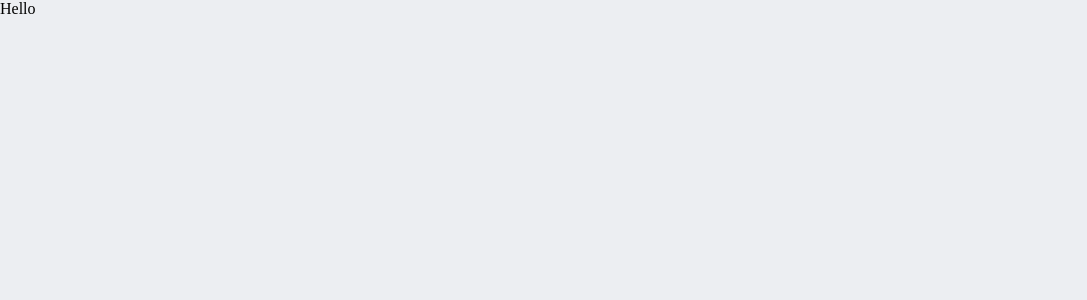
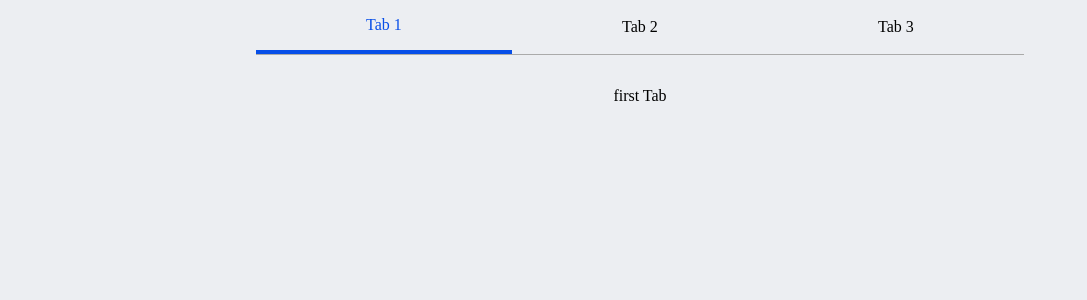
Before and after one commit to Ovictorhugol/FormChallenge, a React (Vite) app: page / in a window 1280 px wide. Shown: the top 300 px of the page, without its empty margins (0-1087 px from the left). Built offline with nearby package versions, Linux system fonts and the light colour scheme.

Commit message:
Feat: Componente tabs done

```diff
--- a/index.html
+++ b/index.html
@@ -1,5 +1,5 @@
 <!DOCTYPE html>
-<html lang="en">
+<html lang="pt-br">
   <head>
     <meta charset="UTF-8" />
     <link rel="icon" type="image/svg+xml" href="/src/favicon.svg" />
--- a/package.json
+++ b/package.json
@@ -10,6 +10,7 @@
   "dependencies": {
     "react": "^18.0.0",
     "react-dom": "^18.0.0",
+    "react-tabs": "^5.1.0",
     "styled-components": "^5.3.5"
   },
   "devDependencies": {
--- a/src/App.jsx
+++ b/src/App.jsx
@@ -1,9 +1,9 @@
 import React from "react";
-
+import Tabs from "./micro/Tabs/Tabs";
 function App() {
   return (
     <div>
-      <p>Hello</p>
+      <Tabs />
     </div>
   );
 }
--- /dev/null
+++ b/src/micro/Tabs/Tabs.Styled.js
@@ -0,0 +1,36 @@
+import styled from "styled-components";
+
+export const ContainerTab = styled.div`
+  display: flex;
+  flex-direction: column;
+  justify-content: center;
+  align-items: center;
+`;
+
+export const TabNav = styled.ul`
+  width: 60%;
+  margin: 0 auto 2rem;
+  display: flex;
+  align-items: center;
+  justify-content: space-between;
+  border-bottom: 1px solid #aaaaaa;
+`;
+export const TabNavOptions = styled.li`
+  width: 50%;
+  padding: 1rem;
+  list-style: none;
+  text-align: center;
+  cursor: pointer;
+  transition: all 0.3s;
+
+  :hover {
+    background: rgba(0, 154, 246, 0.1);
+  }
+  &.active {
+    border-bottom: 4px solid #074ee8;
+    color: #074ee8;
+  }
+`;
+export const TabContant = styled.div`
+  display: flex;
+`;
--- /dev/null
+++ b/src/micro/Tabs/Tabs.jsx
@@ -0,0 +1,48 @@
+import React, { useState } from "react";
+import { ContainerTab, TabNav, TabNavOptions, TabContant } from "./Tabs.Styled";
+
+function Tabs() {
+  const [activeTab, setActiveTab] = useState(1);
+  const handleSetFirstTab = () => setActiveTab(1);
+
+  const handleSetSecondTab = () => setActiveTab(2);
+
+  const handleSetThirdTab = () => setActiveTab(3);
+
+  const setContant = () => {
+    if (activeTab === 1) {
+      return <div>first Tab</div>;
+    } else if (activeTab === 2) {
+      return <div>second Tab</div>;
+    } else if (activeTab === 3) {
+      return <div>third Tab</div>;
+    }
+  };
+  return (
+    <ContainerTab>
+      <TabNav>
+        <TabNavOptions
+          className={activeTab === 1 ? "active" : ""}
+          onClick={handleSetFirstTab}
+        >
+          Tab 1
+        </TabNavOptions>
+        <TabNavOptions
+          className={activeTab === 2 ? "active" : ""}
+          onClick={handleSetSecondTab}
+        >
+          Tab 2
+        </TabNavOptions>
+        <TabNavOptions
+          className={activeTab === 3 ? "active" : ""}
+          onClick={handleSetThirdTab}
+        >
+          Tab 3
+        </TabNavOptions>
+      </TabNav>
+      <TabContant>{setContant()}</TabContant>
+    </ContainerTab>
+  );
+}
+
+export default Tabs;
```
Also changed, not shown: 1 other file (tests, documents, lock files or other folders).
